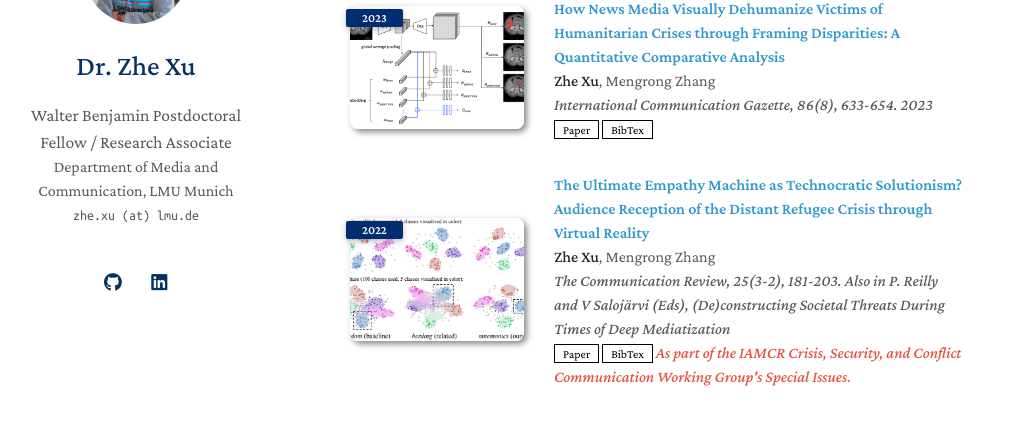
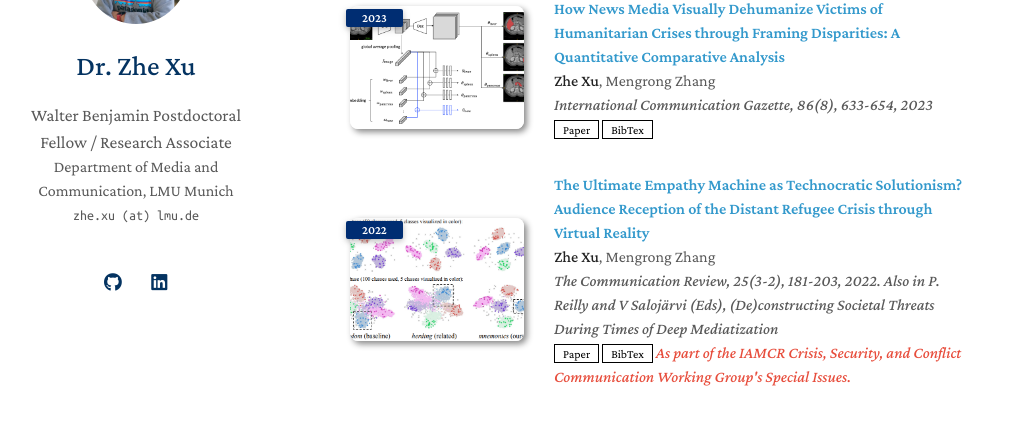
Before and after one commit to zhexuphd/home, a Jekyll site: the page built from index.md, in a window 1280 px wide and 900 px high, scrolled down 1082 px. Shown: the part 164-591 px from the top of the window, without its empty margins (140-1150 px from the left). Built offline with Jekyll 4.4.1, drawn with Linux system fonts in a browser that asks for light colours; a style sheet for code colours, icons or effects is not loaded; our own code applies the rules of GitHub Pages for plain Markdown files.

Commit message:
Update publications.yml

```diff
--- a/_data/publications.yml
+++ b/_data/publications.yml
@@ -3,7 +3,7 @@ main:
   - title: "How News Media Visually Dehumanize Victims of Humanitarian Crises through Framing Disparities: A Quantitative Comparative Analysis"
     authors: <strong>Zhe Xu</strong>, Mengrong Zhang
     conference_short: 2023
-    conference: International Communication Gazette, 86(8), 633-654. 2023
+    conference: International Communication Gazette, 86(8), 633-654, 2023
     paper: https://journals.sagepub.com/doi/10.1177/17480485231216583?icid=int.sj-abstract.citing-articles.2
     bibtex: https://scholar.googleusercontent.com/scholar.bib?q=info:H3nSK-UYfV4J:scholar.google.com/&output=citation&scisdr=ClHvMyQAENbUspZitJM:AFWwaeYAAAAAZyFkrJMuG6UHmRbAbr8QpB20zT0&scisig=AFWwaeYAAAAAZyFkrHiwjQbawMn5QbPsX78WZhA&scisf=4&ct=citation&cd=-1&hl=zh-CN
     image: ./assets/img/teaser_example_2.png
@@ -11,7 +11,7 @@ main:
   - title: "The Ultimate Empathy Machine as Technocratic Solutionism? Audience Reception of the Distant Refugee Crisis through Virtual Reality"
     authors: <strong>Zhe Xu</strong>, Mengrong Zhang
     conference_short: 2022
-    conference: The Communication Review, 25(3-2), 181-203. Also in P. Reilly and V Salojärvi (Eds), (De)constructing Societal Threats During Times of Deep Mediatization
+    conference: The Communication Review, 25(3-2), 181-203, 2022. Also in P. Reilly and V Salojärvi (Eds), (De)constructing Societal Threats During Times of Deep Mediatization
     paper: https://www.tandfonline.com/doi/abs/10.1080/10714421.2022.2129118
     bibtex: https://scholar.googleusercontent.com/scholar.bib?q=info:6lkGFK575OoJ:scholar.google.com/&output=citation&scisdr=ClHvMyQAENbUspZtMFE:AFWwaeYAAAAAZyFrKFGeSFmJQi3GOeG0XTfq6a8&scisig=AFWwaeYAAAAAZyFrKM9bar5qnK92qgrMxcdqyaQ&scisf=4&ct=citation&cd=-1&hl=zh-CN
     notes: As part of the IAMCR Crisis, Security, and Conflict Communication Working Group's Special Issues.
```
